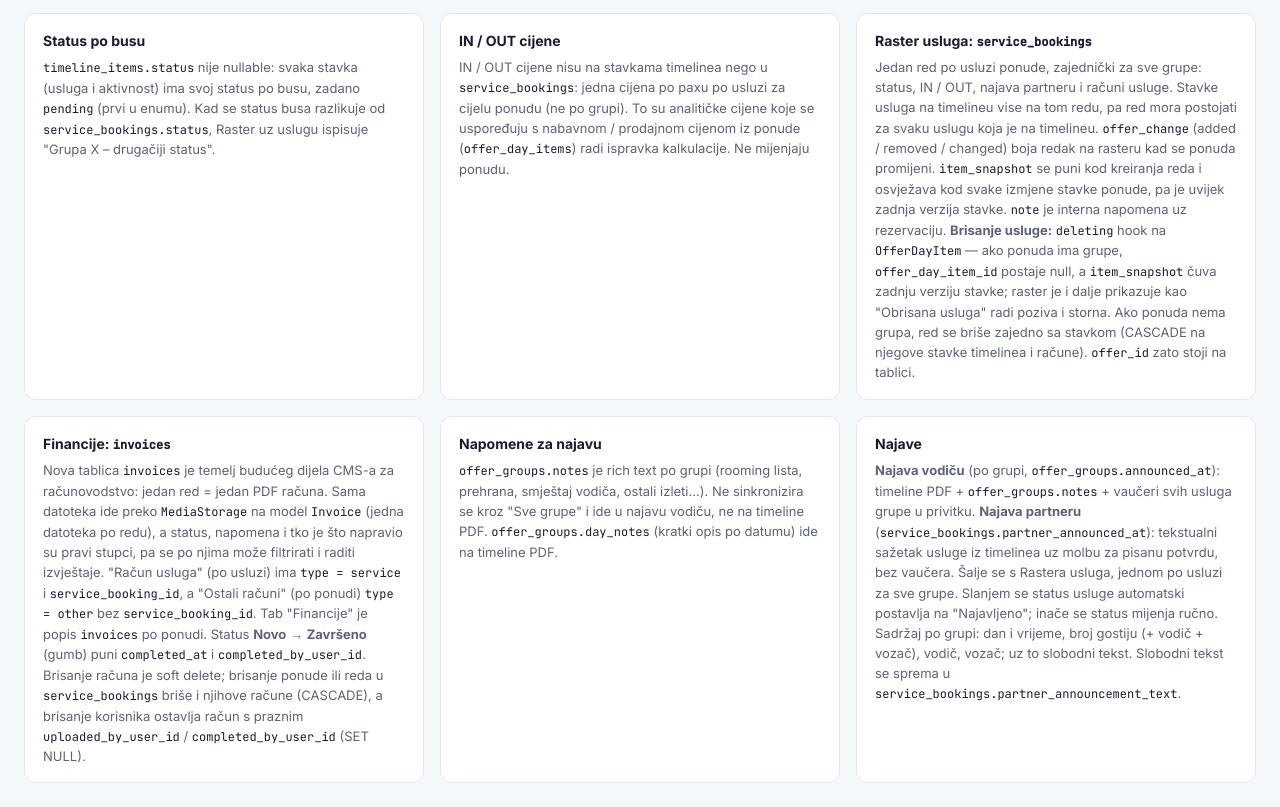
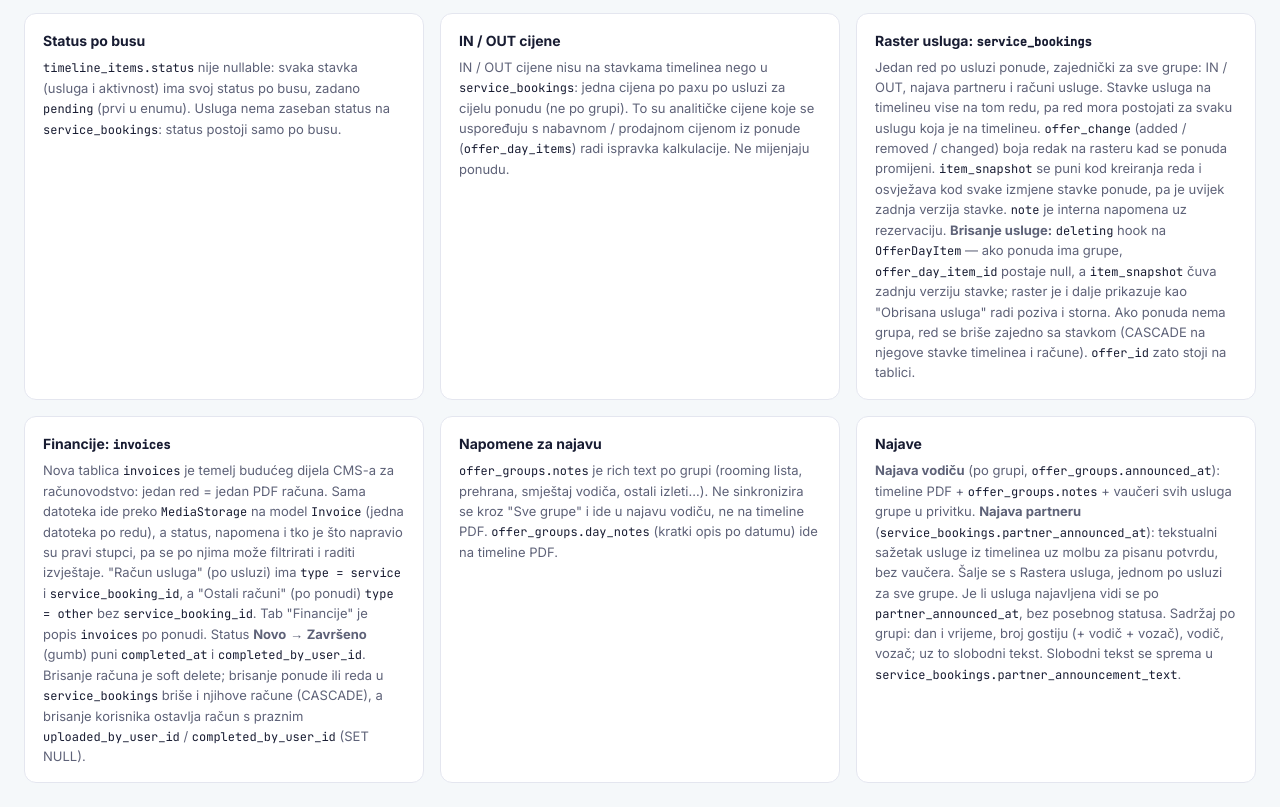
Before and after one commit to LeonLav77/raster-demo, a plain HTML site: page schema.html in a window 1280 px wide. Shown: the part 2097-2904 px from the top of the page. Drawn offline with Linux system fonts and the light colour scheme.

Commit message:
Remove status from service_bookings
Co-Authored-By: Claude Opus 5.5 <noreply@anthropic.com>

```diff
--- a/schema.html
+++ b/schema.html
@@ -311,7 +311,7 @@
 			</div>
 			<div class="note-card">
 				<h3>Status po busu</h3>
-				<p><code>timeline_items.status</code> nije nullable: svaka stavka (usluga i aktivnost) ima svoj status po busu, zadano <code>pending</code> (prvi u enumu). Kad se status busa razlikuje od <code>service_bookings.status</code>, Raster uz uslugu ispisuje "Grupa X – drugačiji status".</p>
+				<p><code>timeline_items.status</code> nije nullable: svaka stavka (usluga i aktivnost) ima svoj status po busu, zadano <code>pending</code> (prvi u enumu). Usluga nema zaseban status na <code>service_bookings</code>: status postoji samo po busu.</p>
 			</div>
 			<div class="note-card">
 				<h3>IN / OUT cijene</h3>
@@ -319,7 +319,7 @@
 			</div>
 			<div class="note-card">
 				<h3>Raster usluga: <code>service_bookings</code></h3>
-				<p>Jedan red po usluzi ponude, zajednički za sve grupe: status, IN / OUT, najava partneru i računi usluge. Stavke usluga na timelineu vise na tom redu, pa red mora postojati za svaku uslugu koja je na timelineu. <code>offer_change</code> (added / removed / changed) boja redak na rasteru kad se ponuda promijeni. <code>item_snapshot</code> se puni kod kreiranja reda i osvježava kod svake izmjene stavke ponude, pa je uvijek zadnja verzija stavke. <code>note</code> je interna napomena uz rezervaciju. <strong>Brisanje usluge:</strong> <code>deleting</code> hook na <code>OfferDayItem</code> — ako ponuda ima grupe, <code>offer_day_item_id</code> postaje null, a <code>item_snapshot</code> čuva zadnju verziju stavke; raster je i dalje prikazuje kao "Obrisana usluga" radi poziva i storna. Ako ponuda nema grupa, red se briše zajedno sa stavkom (CASCADE na njegove stavke timelinea i račune). <code>offer_id</code> zato stoji na tablici.</p>
+				<p>Jedan red po usluzi ponude, zajednički za sve grupe: IN / OUT, najava partneru i računi usluge. Stavke usluga na timelineu vise na tom redu, pa red mora postojati za svaku uslugu koja je na timelineu. <code>offer_change</code> (added / removed / changed) boja redak na rasteru kad se ponuda promijeni. <code>item_snapshot</code> se puni kod kreiranja reda i osvježava kod svake izmjene stavke ponude, pa je uvijek zadnja verzija stavke. <code>note</code> je interna napomena uz rezervaciju. <strong>Brisanje usluge:</strong> <code>deleting</code> hook na <code>OfferDayItem</code> — ako ponuda ima grupe, <code>offer_day_item_id</code> postaje null, a <code>item_snapshot</code> čuva zadnju verziju stavke; raster je i dalje prikazuje kao "Obrisana usluga" radi poziva i storna. Ako ponuda nema grupa, red se briše zajedno sa stavkom (CASCADE na njegove stavke timelinea i račune). <code>offer_id</code> zato stoji na tablici.</p>
 			</div>
 			<div class="note-card">
 				<h3>Financije: <code>invoices</code></h3>
@@ -331,7 +331,7 @@
 			</div>
 			<div class="note-card">
 				<h3>Najave</h3>
-				<p><strong>Najava vodiču</strong> (po grupi, <code>offer_groups.announced_at</code>): timeline PDF + <code>offer_groups.notes</code> + vaučeri svih usluga grupe u privitku. <strong>Najava partneru</strong> (<code>service_bookings.partner_announced_at</code>): tekstualni sažetak usluge iz timelinea uz molbu za pisanu potvrdu, bez vaučera. Šalje se s Rastera usluga, jednom po usluzi za sve grupe. Slanjem se status usluge automatski postavlja na "Najavljeno"; inače se status mijenja ručno. Sadržaj po grupi: dan i vrijeme, broj gostiju (+ vodič + vozač), vodič, vozač; uz to slobodni tekst. Slobodni tekst se sprema u <code>service_bookings.partner_announcement_text</code>.</p>
+				<p><strong>Najava vodiču</strong> (po grupi, <code>offer_groups.announced_at</code>): timeline PDF + <code>offer_groups.notes</code> + vaučeri svih usluga grupe u privitku. <strong>Najava partneru</strong> (<code>service_bookings.partner_announced_at</code>): tekstualni sažetak usluge iz timelinea uz molbu za pisanu potvrdu, bez vaučera. Šalje se s Rastera usluga, jednom po usluzi za sve grupe. Je li usluga najavljena vidi se po <code>partner_announced_at</code>, bez posebnog statusa. Sadržaj po grupi: dan i vrijeme, broj gostiju (+ vodič + vozač), vodič, vozač; uz to slobodni tekst. Slobodni tekst se sprema u <code>service_bookings.partner_announcement_text</code>.</p>
 			</div>
 		</div>
 	</main>
@@ -436,7 +436,6 @@
 					{ name: 'offer_id', type: 'char(36)', key: 'FK', references: 'offers' },
 					{ name: 'offer_day_item_id', type: 'char(36)', key: 'FK UQ', nullable: true, note: 'ON DELETE SET NULL · jedna usluga = jedan red · null = obrisana usluga' },
 					{ name: 'item_snapshot', type: 'json', nullable: true, note: 'kopija stavke ponude · puni se kod kreiranja, osvježava kod svake izmjene stavke' },
-					{ name: 'status', type: 'varchar(20)', note: 'enum: pending | reserved | announced | cancelled · default pending' },
 					{ name: 'analytics_price_in', type: 'decimal(10,2)', nullable: true, note: 'IN · po pax · stvarna nabavna (analitika)' },
 					{ name: 'analytics_price_out', type: 'decimal(10,2)', nullable: true, note: 'OUT · po pax · stvarna prodajna (analitika)' },
 					{ name: 'offer_change', type: 'varchar(20)', nullable: true, note: 'enum: added | removed | changed · boja retka' },
```
